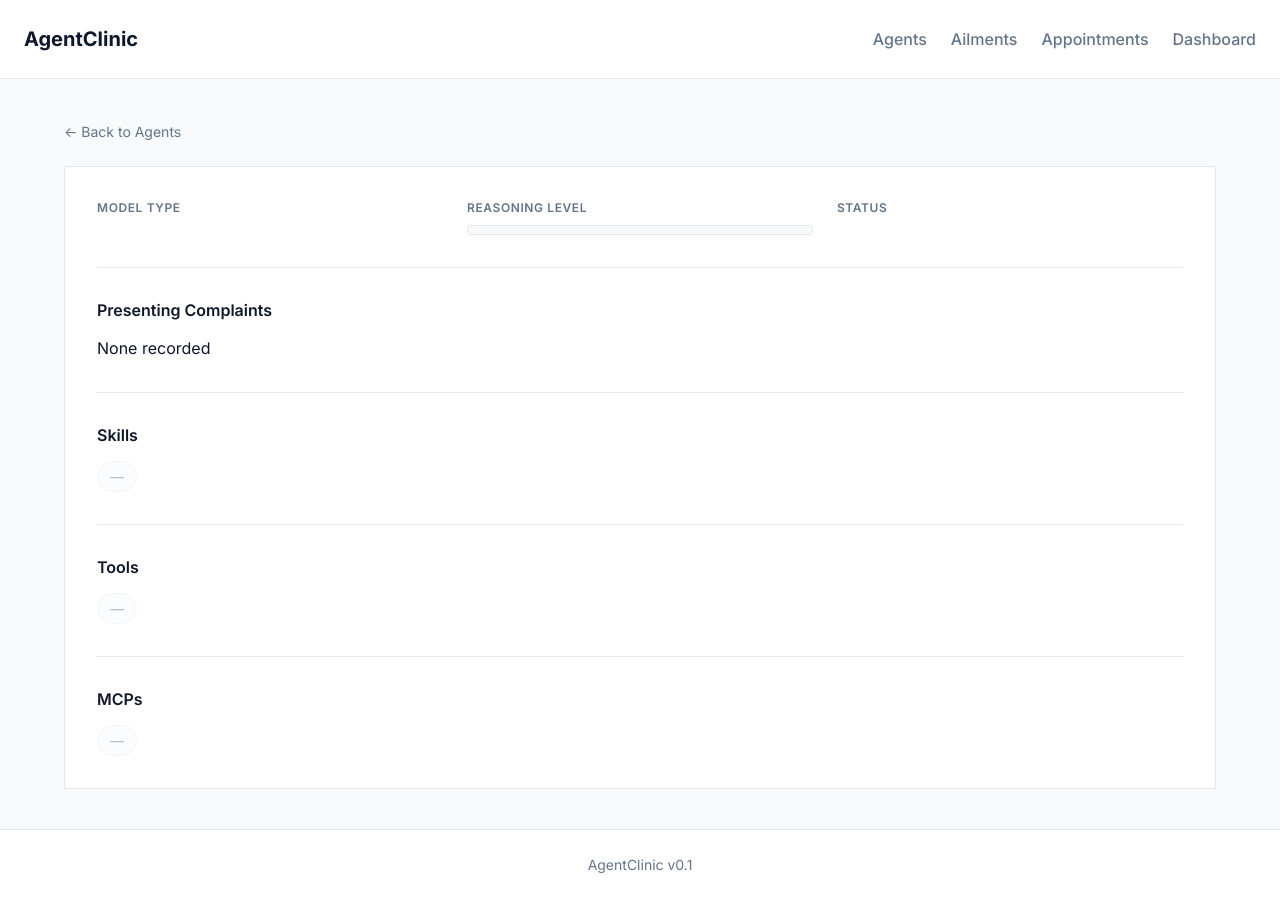
After one commit to fwright21/agentclinic-python, a FastAPI app: template src/templates/agent_detail.html in a window 1280 px wide. The commit adds this page. Run offline with FastAPI, Linux system fonts and the light colour scheme; the template is opened without the code that fills it, so the values that code supplies are empty.

Commit message:
Phase 4 complete — agent detail page, new schema fields, tag styles

```diff
--- a/src/main.py
+++ b/src/main.py
@@ -4,7 +4,7 @@ from fastapi.templating import Jinja2Templates
 from fastapi.responses import HTMLResponse
 from dotenv import load_dotenv
 
-from src.database import get_all_agents
+from src.database import get_all_agents, get_agent_by_id
 
 load_dotenv()
 
@@ -17,12 +17,22 @@ templates = Jinja2Templates(directory="src/templates")
 
 @app.get("/")
 def read_root(request: Request):
-    return templates.TemplateResponse("index.html", {"request": request})
+    return HTMLResponse(templates.get_template("index.html").render(request=request))
 
 
 @app.get("/agents")
 async def list_agents(request: Request):
     agents = await get_all_agents()
-    return templates.TemplateResponse(
-        "agents.html", {"request": request, "agents": agents}
+    return HTMLResponse(
+        templates.get_template("agents.html").render(request=request, agents=agents)
     )
+
+
+@app.get("/agents/{agent_id}")
+async def agent_detail(request: Request, agent_id: int):
+    agent = await get_agent_by_id(agent_id)
+    if not agent:
+        return HTMLResponse("Agent not found", status_code=404)
+    return HTMLResponse(
+        templates.get_template("agent_detail.html").render(request=request, agent=agent)
+    )
--- /dev/null
+++ b/src/templates/agent_detail.html
@@ -0,0 +1,62 @@
+{% extends "base.html" %}
+
+{% block content %}
+<a href="/agents" class="back-link">← Back to Agents</a>
+
+<h1>{{ agent.name }}</h1>
+
+<div class="agent-detail">
+    <div class="detail-grid">
+        <div class="detail-item">
+            <span class="detail-label">Model Type</span>
+            <code class="mono">{{ agent.model_type }}</code>
+        </div>
+        <div class="detail-item">
+            <span class="detail-label">Reasoning Level</span>
+            <span class="reasoning-badge">{{ agent.reasoning_level }}</span>
+        </div>
+        <div class="detail-item">
+            <span class="detail-label">Status</span>
+            <span class="status-badge status-{{ agent.status|lower }}">{{ agent.status }}</span>
+        </div>
+    </div>
+
+    <div class="section">
+        <h2>Presenting Complaints</h2>
+        <p>{{ agent.presenting_complaints or 'None recorded' }}</p>
+    </div>
+
+    <div class="section">
+        <h2>Skills</h2>
+        <div class="tags">
+            {% for skill in agent.skills.split(',') if agent.skills %}
+            <span class="tag">{{ skill.strip() }}</span>
+            {% else %}
+            <span class="tag tag-empty">—</span>
+            {% endfor %}
+        </div>
+    </div>
+
+    <div class="section">
+        <h2>Tools</h2>
+        <div class="tags">
+            {% for tool in agent.tools.split(',') if agent.tools %}
+            <span class="tag">{{ tool.strip() }}</span>
+            {% else %}
+            <span class="tag tag-empty">—</span>
+            {% endfor %}
+        </div>
+    </div>
+
+    <div class="section">
+        <h2>MCPs</h2>
+        <div class="tags">
+            {% for mcp in agent.mcps.split(',') if agent.mcps %}
+            <span class="tag">{{ mcp.strip() }}</span>
+            {% else %}
+            <span class="tag tag-empty">—</span>
+            {% endfor %}
+        </div>
+    </div>
+</div>
+{% endblock %}
--- a/src/templates/agents.html
+++ b/src/templates/agents.html
@@ -15,7 +15,7 @@
     <tbody>
         {% for agent in agents %}
         <tr>
-            <td>{{ agent.name }}</td>
+            <td><a href="/agents/{{ agent.id }}">{{ agent.name }}</a></td>
             <td><code class="mono">{{ agent.model_type }}</code></td>
             <td><span class="status-badge status-{{ agent.status|lower }}">{{ agent.status }}</span></td>
             <td>{{ agent.presenting_complaints or '—' }}</td>
--- a/static/css/style.css
+++ b/static/css/style.css
@@ -198,3 +198,86 @@ h1 {
     background-color: var(--status-unknown);
     color: white;
 }
+
+/* Tags / Pills */
+.tags {
+    display: flex;
+    flex-wrap: wrap;
+    gap: var(--space-1);
+}
+
+.tag {
+    display: inline-block;
+    padding: 4px 12px;
+    background-color: var(--color-bg);
+    border: 1px solid var(--color-border);
+    border-radius: 999px;
+    font-size: 0.875rem;
+    color: var(--color-text-muted);
+}
+
+.tag-empty {
+    color: var(--color-text-muted);
+    opacity: 0.5;
+}
+
+/* Agent detail page */
+.back-link {
+    display: inline-block;
+    margin-bottom: var(--space-3);
+    font-size: 0.875rem;
+    color: var(--color-text-muted);
+}
+
+.back-link:hover {
+    color: var(--color-primary);
+}
+
+.agent-detail {
+    background-color: var(--color-surface);
+    border: 1px solid var(--color-border);
+    padding: var(--space-4);
+}
+
+.detail-grid {
+    display: grid;
+    grid-template-columns: repeat(auto-fit, minmax(200px, 1fr));
+    gap: var(--space-3);
+    margin-bottom: var(--space-4);
+}
+
+.detail-item {
+    display: flex;
+    flex-direction: column;
+    gap: var(--space-1);
+}
+
+.detail-label {
+    font-size: 0.75rem;
+    font-weight: 600;
+    text-transform: uppercase;
+    letter-spacing: 0.05em;
+    color: var(--color-text-muted);
+}
+
+.reasoning-badge {
+    display: inline-block;
+    padding: 4px 8px;
+    background-color: var(--color-bg);
+    border: 1px solid var(--color-border);
+    border-radius: 4px;
+    font-size: 0.875rem;
+    font-weight: 500;
+    text-transform: uppercase;
+}
+
+.section {
+    margin-top: var(--space-4);
+    padding-top: var(--space-4);
+    border-top: 1px solid var(--color-border);
+}
+
+.section h2 {
+    font-size: 1rem;
+    margin-bottom: var(--space-2);
+}
```
Also changed, not shown: src/database.py (+11 -0 lines), migrations/002_add_agent_fields.sql (added).
